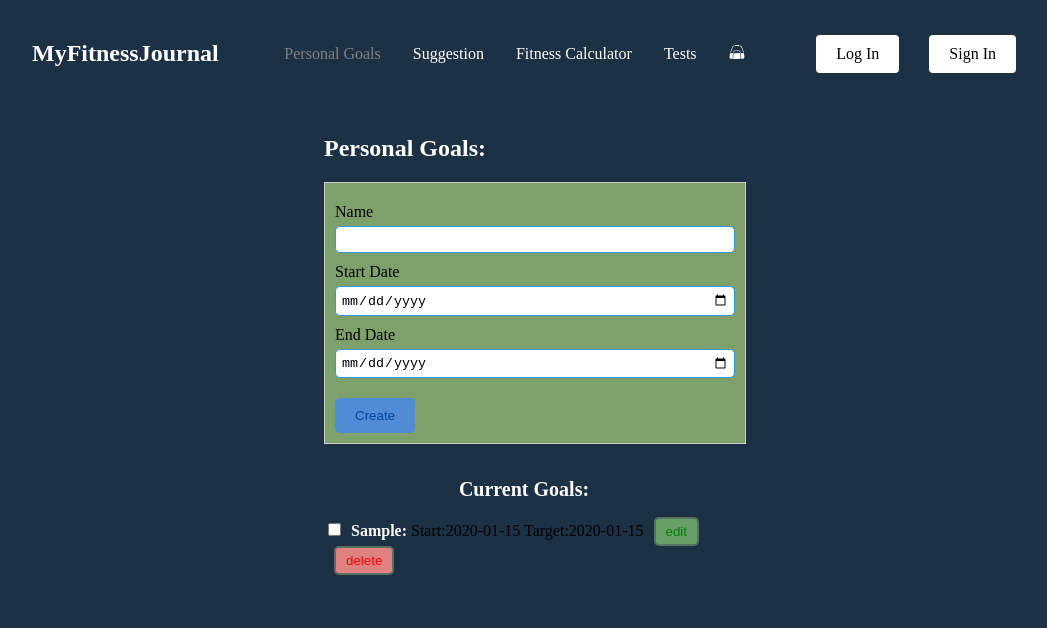
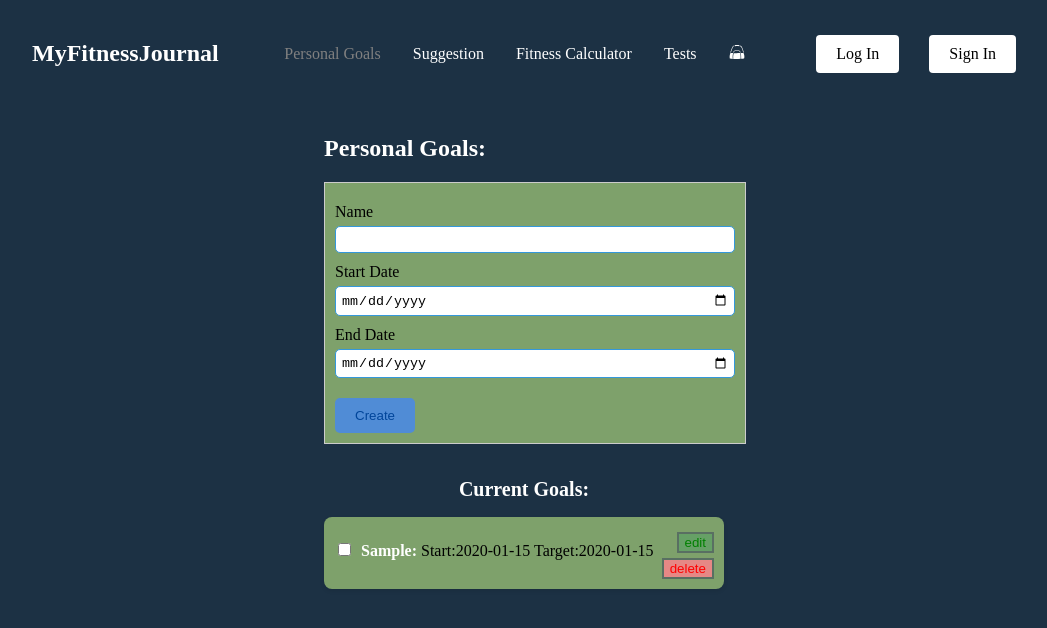
Before and after one commit to KyleBuii/COSC-484-Project, a React (Create React App) app: page /personalgoals in a window 1280 px wide. Both pictures are taken after typing "Sample", "2020-01-15", "2020-01-15" into the empty fields and a click on the button "Create". Shown: the top 628 px of the page, without its empty margins (116-1163 px from the left). Built offline with nearby package versions, Linux system fonts and the light colour scheme; no server answers.

Commit message:
updatated scss for better look

```diff
--- a/src/pages/personalgoals/personalgoals.js
+++ b/src/pages/personalgoals/personalgoals.js
@@ -105,7 +105,8 @@ function Personalgoals() {
           {goals.length === 0 && "No active goals"}
           {goals.map((goals) => {
             return (
-              <li key={goals.id}>
+              <li key={goals.id} className="goalListItem">
+                <div className="goalText">
                   <input
                     type="checkbox"
                     checked={goals.completed}
@@ -114,6 +115,9 @@ function Personalgoals() {
                   <b>{goals.name}: </b>
                   <label>Start:{goals.start} </label>
                   <label>Target:{goals.target}</label>
+                </div>
+
+                <div className="buttonContainer">
                   <button
                     onClick={() => editGoal(goals.id)}
                     className="editButton"
@@ -126,6 +130,7 @@ function Personalgoals() {
                   >
                     delete
                   </button>
+                </div>
               </li>
             );
           })}
--- a/src/pages/personalgoals/personalgoals.scss
+++ b/src/pages/personalgoals/personalgoals.scss
@@ -65,6 +65,28 @@ input {
   text-align: center;
 }
 
+.goalListItem {
+  position: relative;
+  background-color: $backgroundColor;
+  border-radius: 8px;
+  padding: 10px;
+  margin-bottom: 10px;
+  box-shadow: 0 2px 4px rgba(0, 0, 0, 0.1);
+  display: flex;
+  justify-content: space-between;
+  align-items: center;
+}
+
+.goalText {
+  flex-grow: 1;
+}
+
+.buttonContainer {
+  display: flex;
+  flex-direction: column;
+  align-items: flex-end;
+}
+
 ul {
   list-style: none;
   padding: 0;
@@ -72,10 +94,7 @@ ul {
 
 .editButton,
 .deleteButton {
-  margin-left: 10px;
-  padding: 5px 10px;
-  border-radius: 5px;
-  cursor: pointer;
+  margin-top: 5px;
 }
 
 .editButton {
```
Lines whose indentation alone changed are shown as unchanged.
